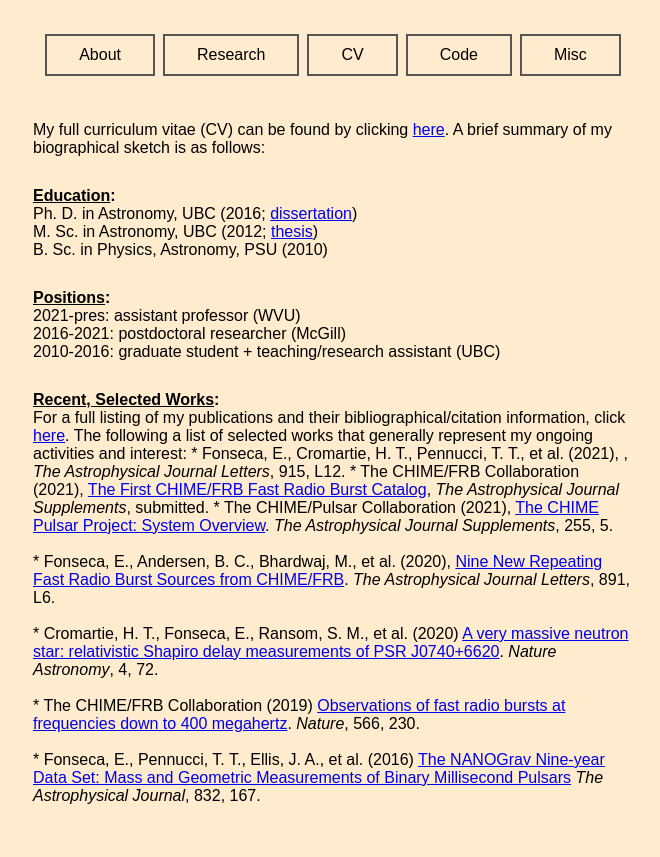
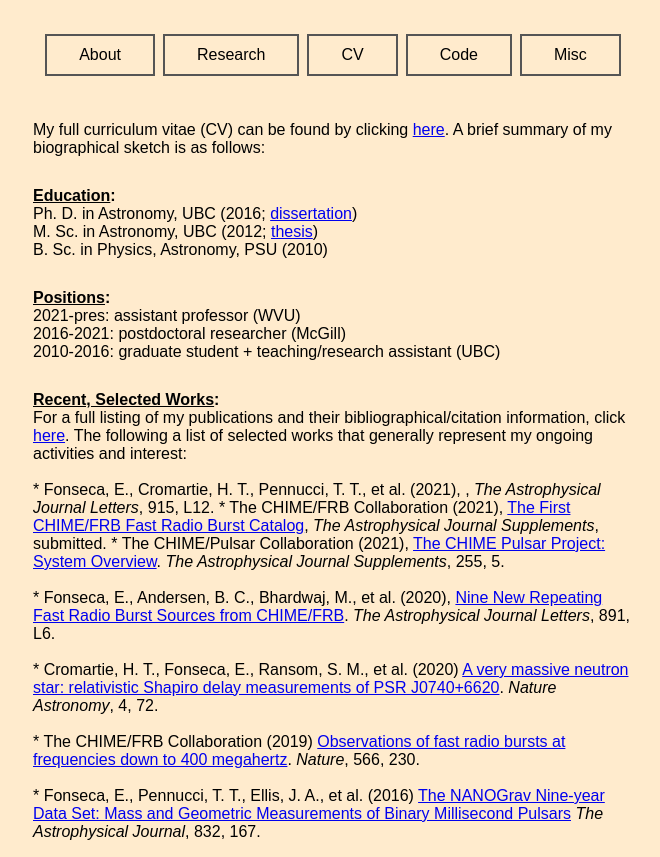
Before and after one commit to emmanuelfonseca/emmanuelfonseca.github.io, a plain HTML site: page sections/cv.html in a window 1280 px wide. Shown: the part 61-918 px from the top of the page, without its empty margins (307-967 px from the left). Before the commit the page ends 882 px from the top, so only its background shows below. Drawn offline with Linux system fonts and the light colour scheme.

Commit message:
added line breaks between selected-works list and intro text..

```diff
--- a/sections/cv.html
+++ b/sections/cv.html
@@ -38,7 +38,7 @@
     </p>
     <p align="left">
         <b><u>Recent, Selected Works</u>:</b><br>
-        For a full listing of my publications and their bibliographical/citation information, click <a href="https://ui.adsabs.harvard.edu/search/filter_database_fq_database=AND&filter_database_fq_database=database%3A%22astronomy%22&fq=%7B!type%3Daqp%20v%3D%24fq_database%7D&fq=%7B!type%3Daqp%20v%3D%24fq_bibstem_facet%7D&fq_bibstem_facet=(bibstem_facet%3A%22ApJ%22%20OR%20bibstem_facet%3A%22arXiv%22%20OR%20bibstem_facet%3A%22ApJL%22%20OR%20bibstem_facet%3A%22MNRAS%22%20OR%20bibstem_facet%3A%22Natur%22%20OR%20bibstem_facet%3A%22ApJS%22%20OR%20bibstem_facet%3A%22NatAs%22)&fq_database=(database%3A%22astronomy%22)&p_=0&q=%20%20author%3A%22Fonseca%2C%20Emmanuel%22&sort=date%20desc%2C%20bibcode%20desc">here</a>. The following a list of selected works that generally represent my ongoing activities and interest:
+        For a full listing of my publications and their bibliographical/citation information, click <a href="https://ui.adsabs.harvard.edu/search/filter_database_fq_database=AND&filter_database_fq_database=database%3A%22astronomy%22&fq=%7B!type%3Daqp%20v%3D%24fq_database%7D&fq=%7B!type%3Daqp%20v%3D%24fq_bibstem_facet%7D&fq_bibstem_facet=(bibstem_facet%3A%22ApJ%22%20OR%20bibstem_facet%3A%22arXiv%22%20OR%20bibstem_facet%3A%22ApJL%22%20OR%20bibstem_facet%3A%22MNRAS%22%20OR%20bibstem_facet%3A%22Natur%22%20OR%20bibstem_facet%3A%22ApJS%22%20OR%20bibstem_facet%3A%22NatAs%22)&fq_database=(database%3A%22astronomy%22)&p_=0&q=%20%20author%3A%22Fonseca%2C%20Emmanuel%22&sort=date%20desc%2C%20bibcode%20desc">here</a>. The following a list of selected works that generally represent my ongoing activities and interest: <br><br>
 
         * Fonseca, E., Cromartie, H. T., Pennucci, T. T., et al. (2021), <a href=""></a>, <i>The Astrophysical Journal Letters</i>, 915, L12.
         * The CHIME/FRB Collaboration (2021), <a href="https://ui.adsabs.harvard.edu/abs/2021arXiv210604352T/abstract">The First CHIME/FRB Fast Radio Burst Catalog</a>, <i>The Astrophysical Journal Supplements</i>, submitted.
```
